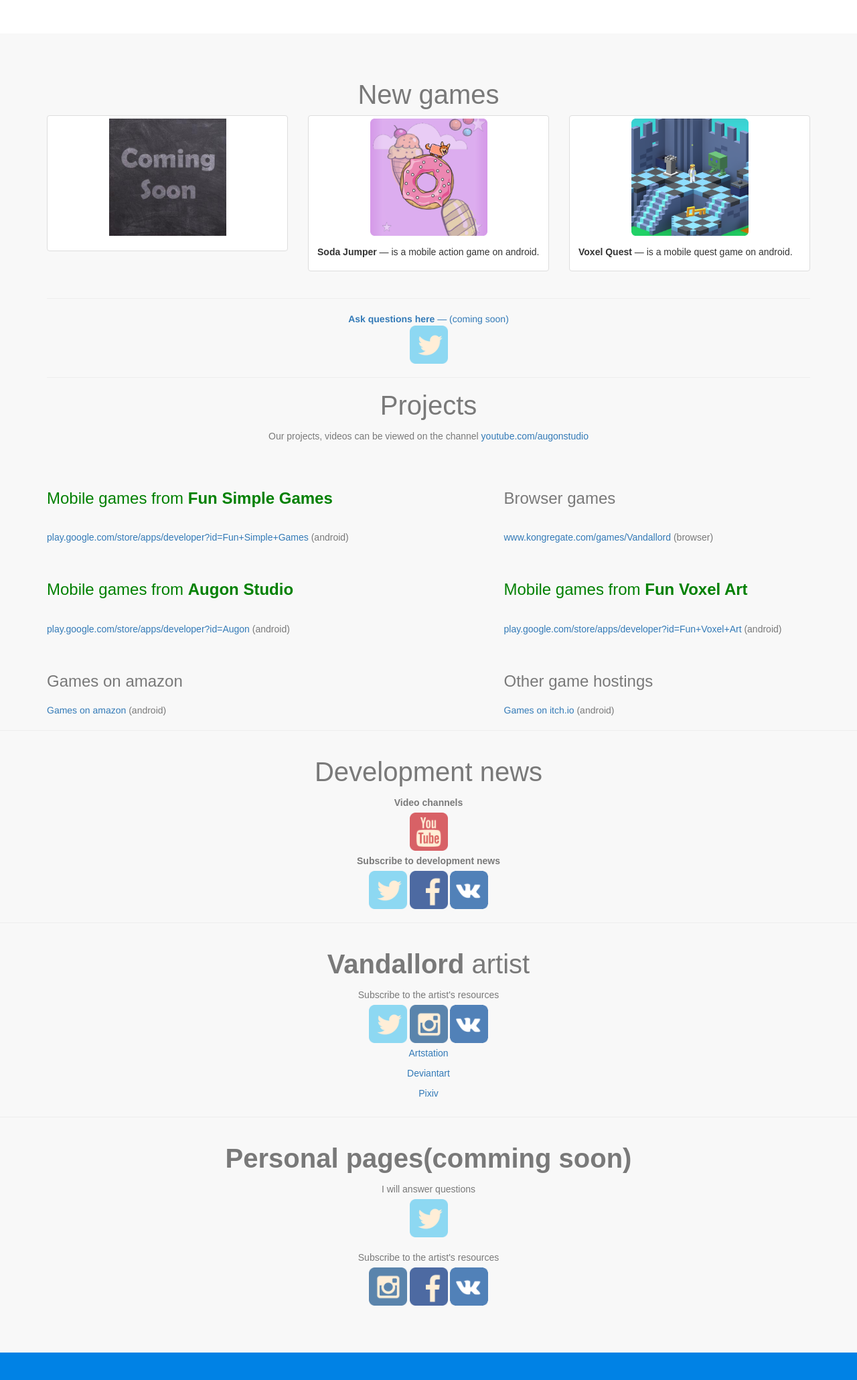
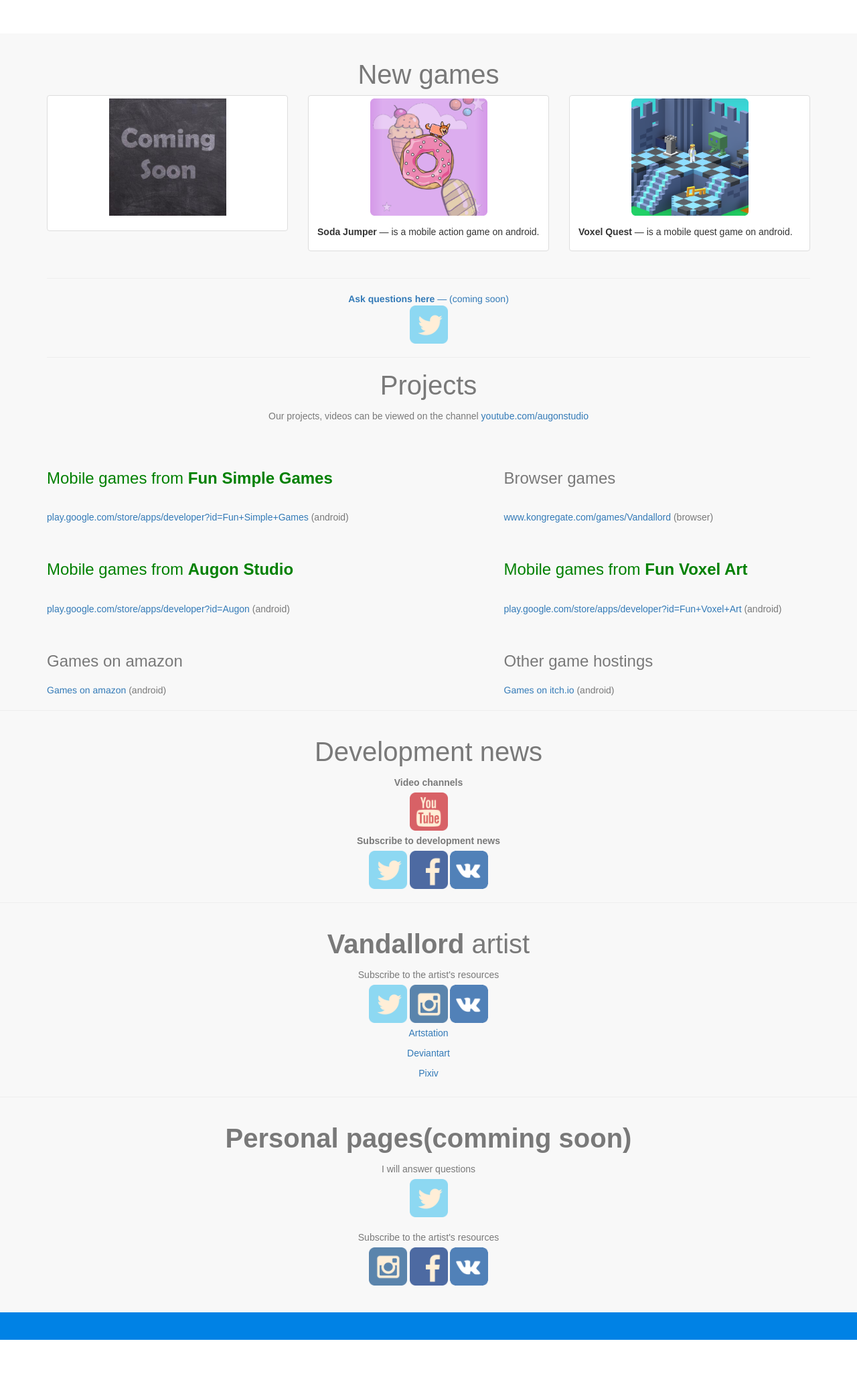
Before and after one commit to Vandallord/Vandallord.github.io, a PHP site: page / in a window 1280 px wide. Shown: the whole page at 67% size. After the commit the page ends 2000 px from the top, so only its background shows below. Run offline with PHP 8.4, Linux system fonts and the light colour scheme; some libraries are stand-ins or nearby versions.

Commit message:
Update style.css

```diff
--- a/assets/css/style.css
+++ b/assets/css/style.css
@@ -214,8 +214,8 @@
     padding-bottom: 80px;
 }
 .sections4 {
-    padding-top:70px;
-    padding-bottom: 70px;
+    padding-top:40px;
+    padding-bottom: 40px;
 }
 .sections.footer {
     padding-bottom: 80px;
```
